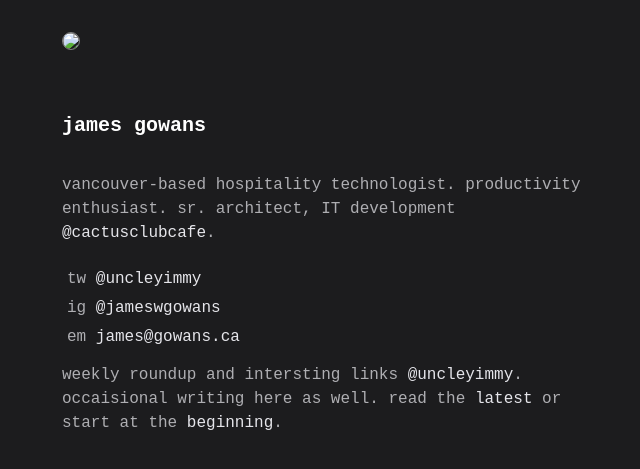
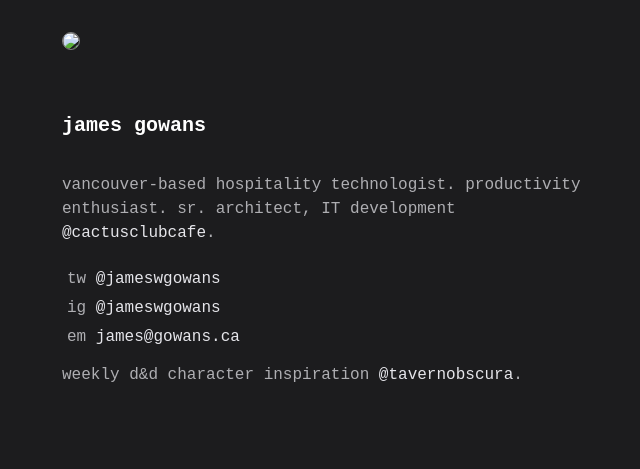
Before and after one commit to jamesgowans/jamesgowans.github.io, a Jekyll site: the page built from index.md, in a window 1280 px wide. Shown: the top 469 px of the page, without its empty margins (318-958 px from the left). Built offline with Jekyll 4.4.1, drawn with Linux system fonts in a browser that asks for light colours.

Commit message:
update bio

```diff
--- a/_includes/bio.html
+++ b/_includes/bio.html
@@ -1,14 +1,8 @@
 <p>vancouver-based hospitality technologist. productivity enthusiast. sr. architect, IT development <a href= "http://cactusclubcafe.com">@cactusclubcafe</a>.</p>
 <ul>
-  <li>tw <a href= "https://twitter.com/uncleyimmy">@uncleyimmy</a></li>
+  <li>tw <a href= "https://twitter.com/jameswgowans">@jameswgowans</a></li>
   <li>ig <a href= "https://instagram.com/jameswgowans">@jameswgowans</a></li>
   <li>em <a href= "mailto:james@gowans.ca">james@gowans.ca</a></li>
 </ul>
 
-<p>weekly roundup and intersting links <a href = "http://yimmy.gowans.ca">@uncleyimmy</a>.
-
-{% for post in site.posts limit:1 %}
-
-occaisional writing here as well. read the <a href= "{{ post.url }}">latest</a> or start at the <a href= "/01">beginning</a>.</p>
-
-{% endfor %}
+<p>weekly d&d character inspiration <a href = "https://tavernobscura.com">@tavernobscura</a>.
```
